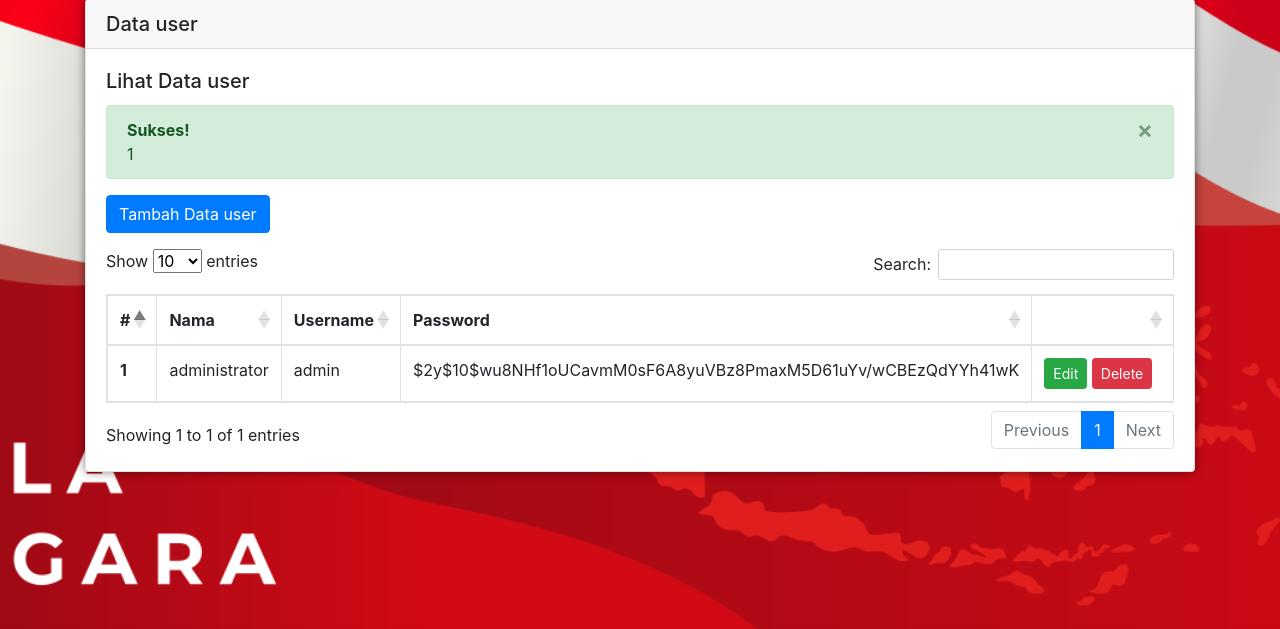
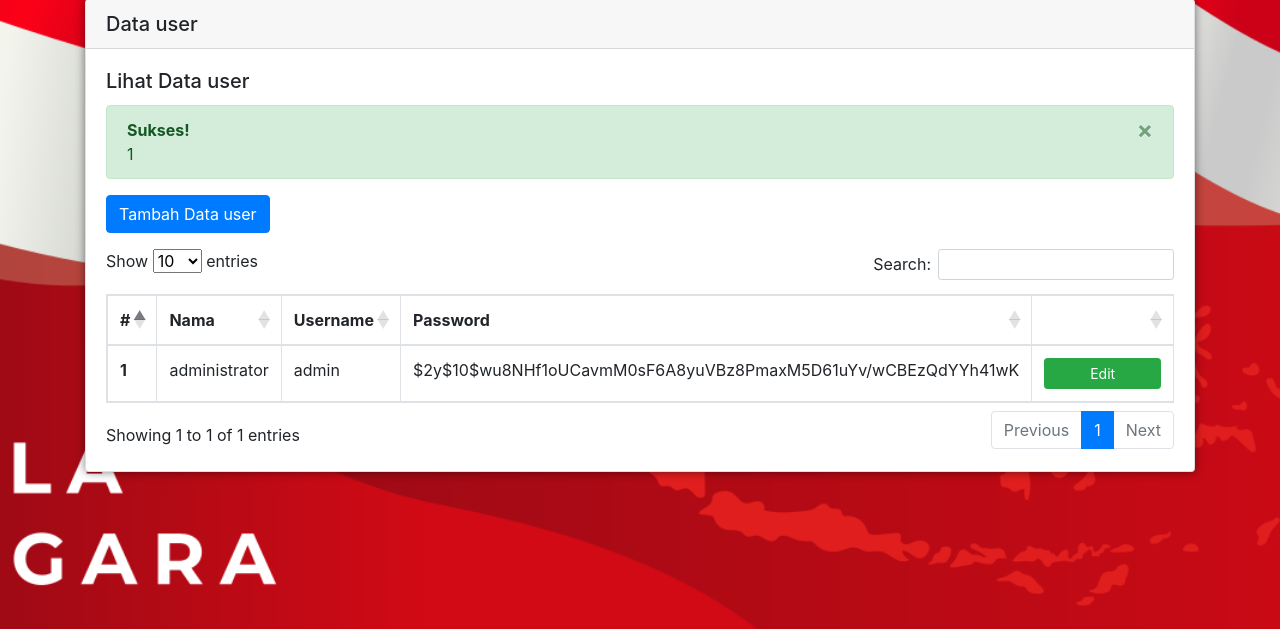
Before and after one commit to Ndaru244/bangkit_indonesia, a PHP site: page /admin/page_user.php in a window 1280 px wide. Shown: the part 119-748 px from the top of the page. Run offline with PHP 8.4, Linux system fonts and the light colour scheme; a user stored in the database is signed in; data comes from the database, SQL or seed files in the repository; tables that the repository leaves empty hold one stand-in row (values such as "Sample post"); data that the repository does not hold is empty; some libraries are stand-ins or nearby versions.

Commit message:
add: logic di page user pada admin

```diff
--- a/admin/page_user.php
+++ b/admin/page_user.php
@@ -52,8 +52,9 @@
                                 <td><?= $row['username'] ?></td>
                                 <td><?= $row['password'] ?></td>
                                 <td>
-                                    <a class="btn btn-sm btn-success" href="user_edit.php?id_user=<?= $row['id_user'] ?>">Edit</a>
-                                    <a class="btn btn-sm btn-danger" href="" data-toggle="modal" data-target="#modalDelete<?= $row['id_user'] ?>">Delete</a>
+                                    <a class="btn btn-sm btn-success <?= $row['id_user'] != 1 ? '' : 'btn-block'; ?>" href="user_edit.php?id_user=<?= $row['id_user'] ?>">Edit</a>
+                                    <?php if($row['id_user'] != 1){ ?>
+                                    <a class="btn btn-sm btn-danger " href="" data-toggle="modal" data-target="#modalDelete<?= $row['id_user'] ?>">Delete</a>
                                     <!-- Modal Delete -->
                                     <div class="modal fade" id="modalDelete<?= $row['id_user'] ?>" tabindex="-1" role="dialog" aria-hidden="true">
                                         <div class="modal-dialog modal-sm modal-dialog-centered" role="document">
@@ -78,7 +79,7 @@
                                     <!-- ./Modal Delete -->
                                 </td>
                             </tr>
-                        <?php endforeach; ?>
+                        <?php } endforeach; ?>
                     </tbody>
                 </table>
             </div>
```
